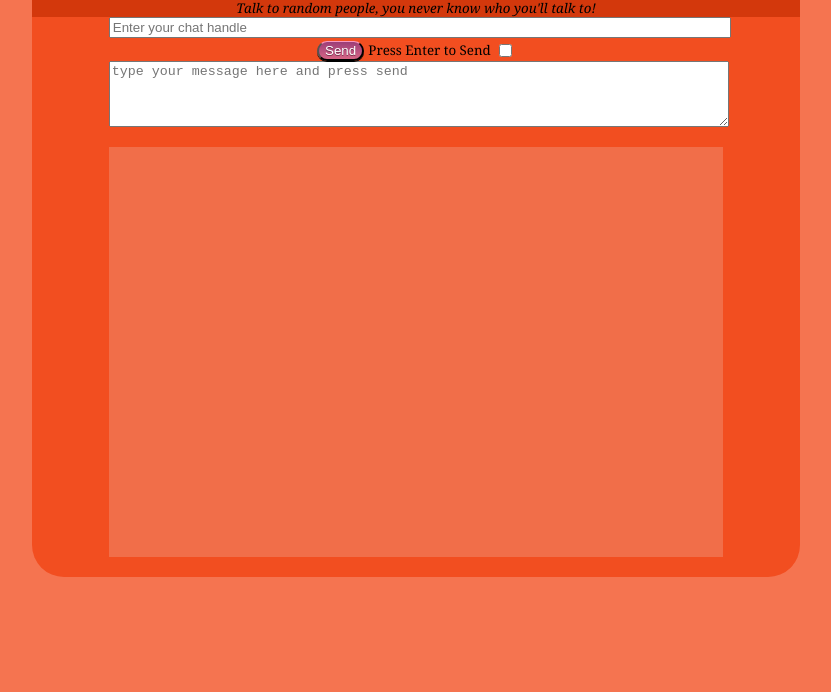
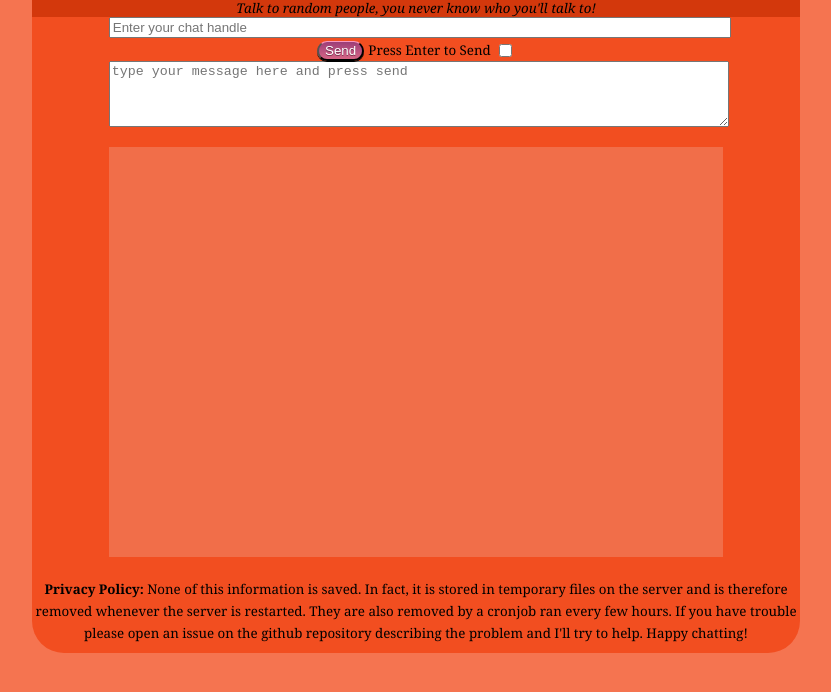
Before and after one commit to EJEHardenberg/chat-tutorial, a plain HTML site: page www/index.html in a window 1280 px wide. Shown: the part 54-746 px from the top of the page, without its empty margins (224-1055 px from the left). Drawn offline with nearby package versions, Linux system fonts and the light colour scheme; no server answers.

Commit message:
Added privacy policy to index.

```diff
--- a/www/index.html
+++ b/www/index.html
@@ -35,8 +35,18 @@
 	</body>
 	<script type="text/javascript">
 		/* Globals for use by the scripts */
-		window.chatdomain = "//www.chat.dev/chat"
+		window.chatdomain = "//chat.ethanjoachimeldridge.info/chat"
 	</script>
 	<script type="text/javascript" src="//cdnjs.cloudflare.com/ajax/libs/jquery/2.1.1/jquery.min.js"></script>
 	<script type="text/javascript" src="/chat.js"></script>
+	<section>
+		<div>
+			<small>
+			<b>Privacy Policy:</b>
+			None of this information is saved. In fact, it is stored in temporary files on the server and is therefore
+			removed whenever the server is restarted. They are also removed by a cronjob ran every few hours. If you
+			have trouble please open an issue on the <href="https://github.com/EJEHardenberg/chat-tutorial">github repository</a> describing the problem and I'll try to help. Happy chatting!
+			</small>
+		</div>
+	</section>
 </html>
```
Also changed, not shown: 1 other file.
